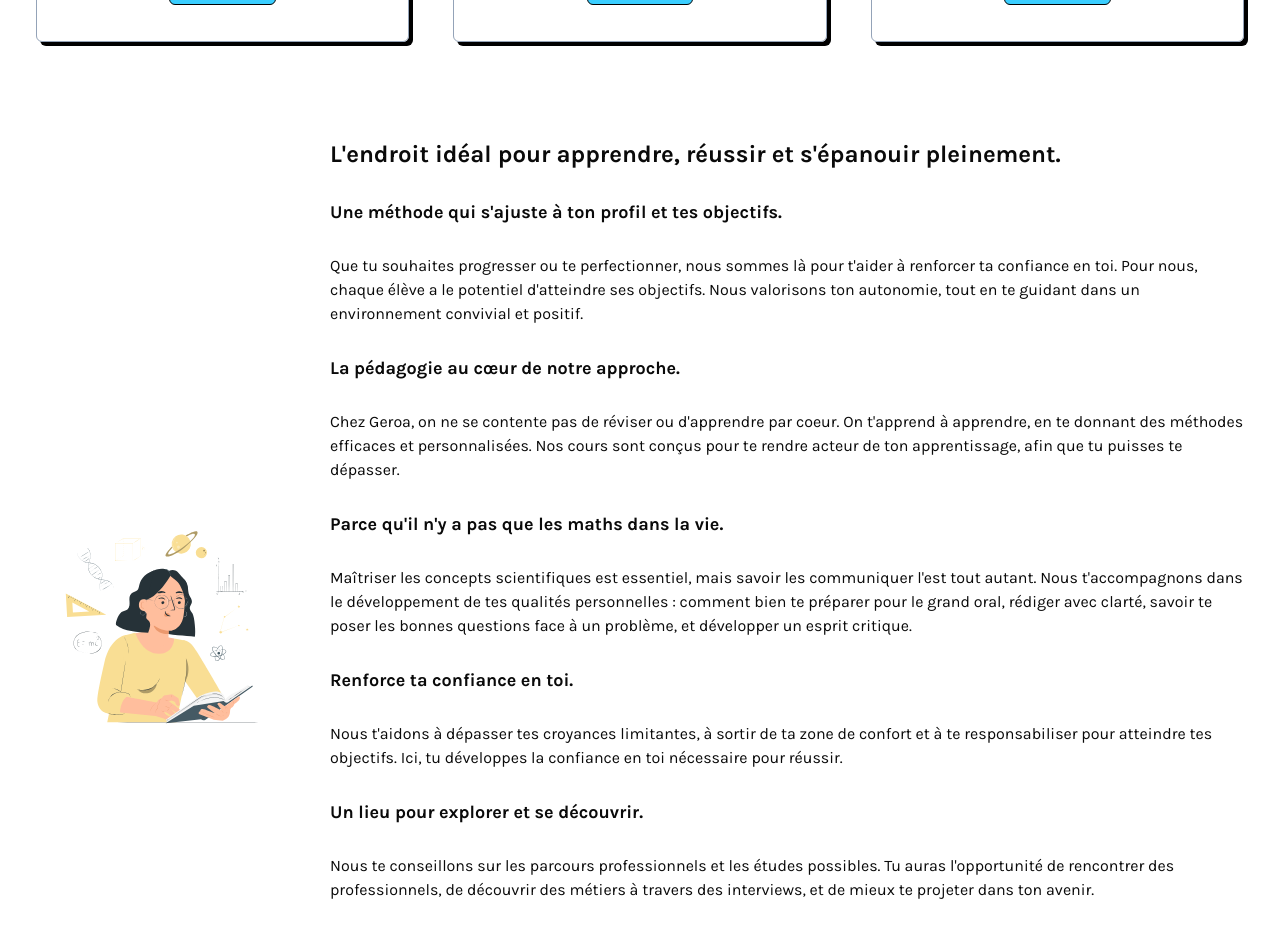
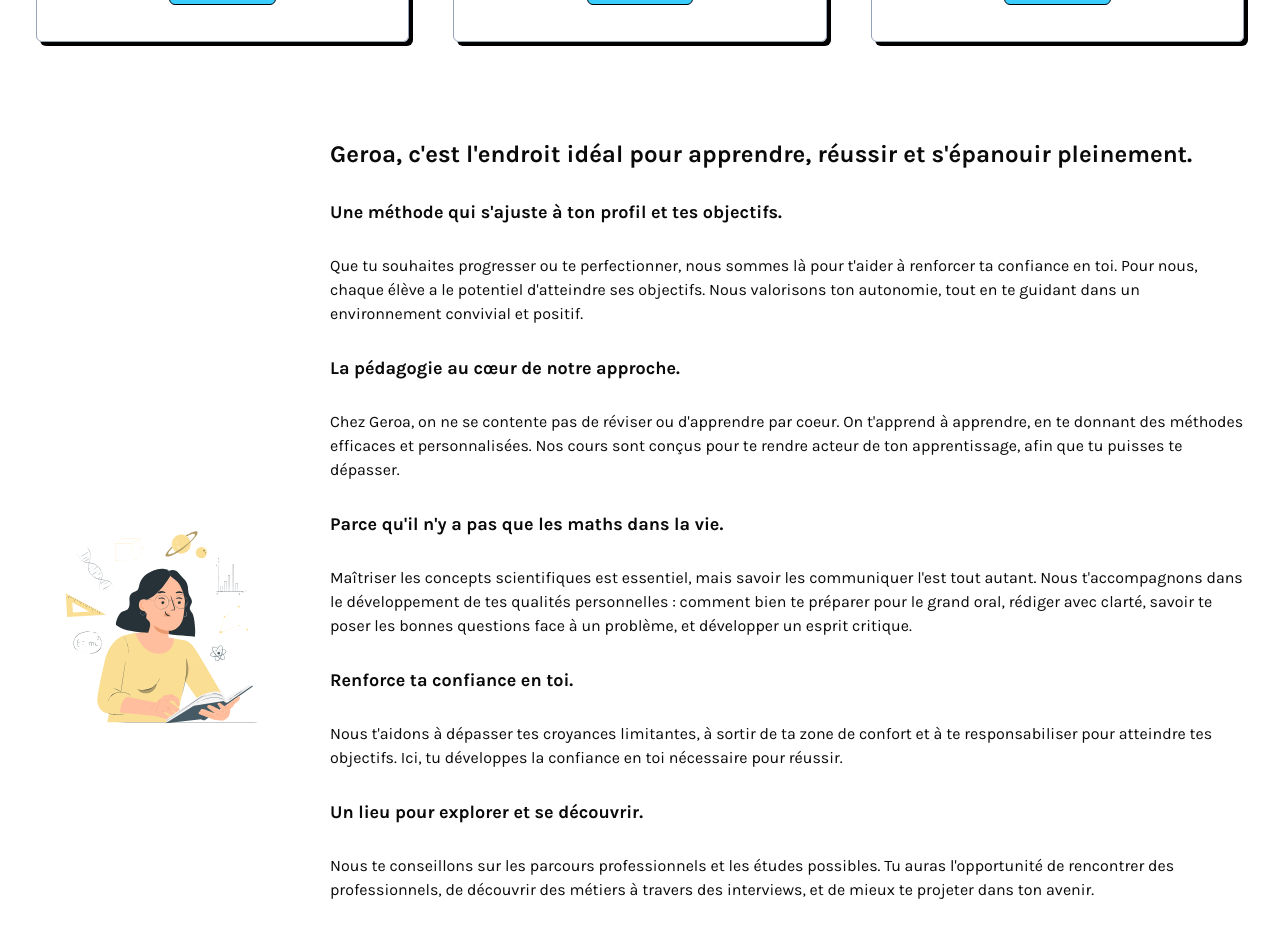
Before and after one commit to clemencefrz/cours-geroa, a Next.js app: page / in a window 1280 px wide. Shown: the part 2320-3251 px from the top of the page. Built offline with nearby package versions, Linux system fonts and the light colour scheme.

Commit message:
improve wording

```diff
--- a/app/components/Home/AboutUs.tsx
+++ b/app/components/Home/AboutUs.tsx
@@ -14,7 +14,7 @@ const AboutUs = () => {
 
       <div className="flex flex-col gap-7">
         <h2>
-          {`L'endroit idéal pour apprendre, réussir et s'épanouir pleinement.`}
+          {`Geroa, c'est l'endroit idéal pour apprendre, réussir et s'épanouir pleinement.`}
         </h2>
         <h3>{`Une méthode qui s'ajuste à ton profil et tes objectifs.`}</h3>
         <p>
```
